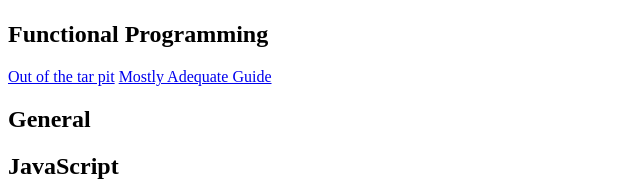
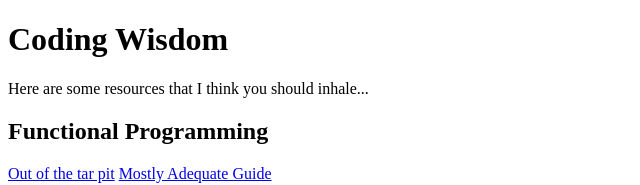
Before and after one commit to fippli/software-wisdom, a plain HTML site: page docs/index.html in a window 1280 px wide. Shown: the top 185 px of the page, without its empty margins (0-640 px from the left). Drawn offline with Linux system fonts and the light colour scheme.

Commit message:
more content

```diff
--- a/docs/index.html
+++ b/docs/index.html
@@ -7,8 +7,8 @@
     <title>Software Wisdom</title>
   </head>
   <body>
-    <h1></h1>
-    <p></p>
+    <h1>Coding Wisdom</h1>
+    <p>Here are some resources that I think you should inhale...</p>
     <h2>Functional Programming</h2>
     <a
       href="http://curtclifton.net/papers/MoseleyMarks06a.pdf?utm_source=pocket_mylist"
```
